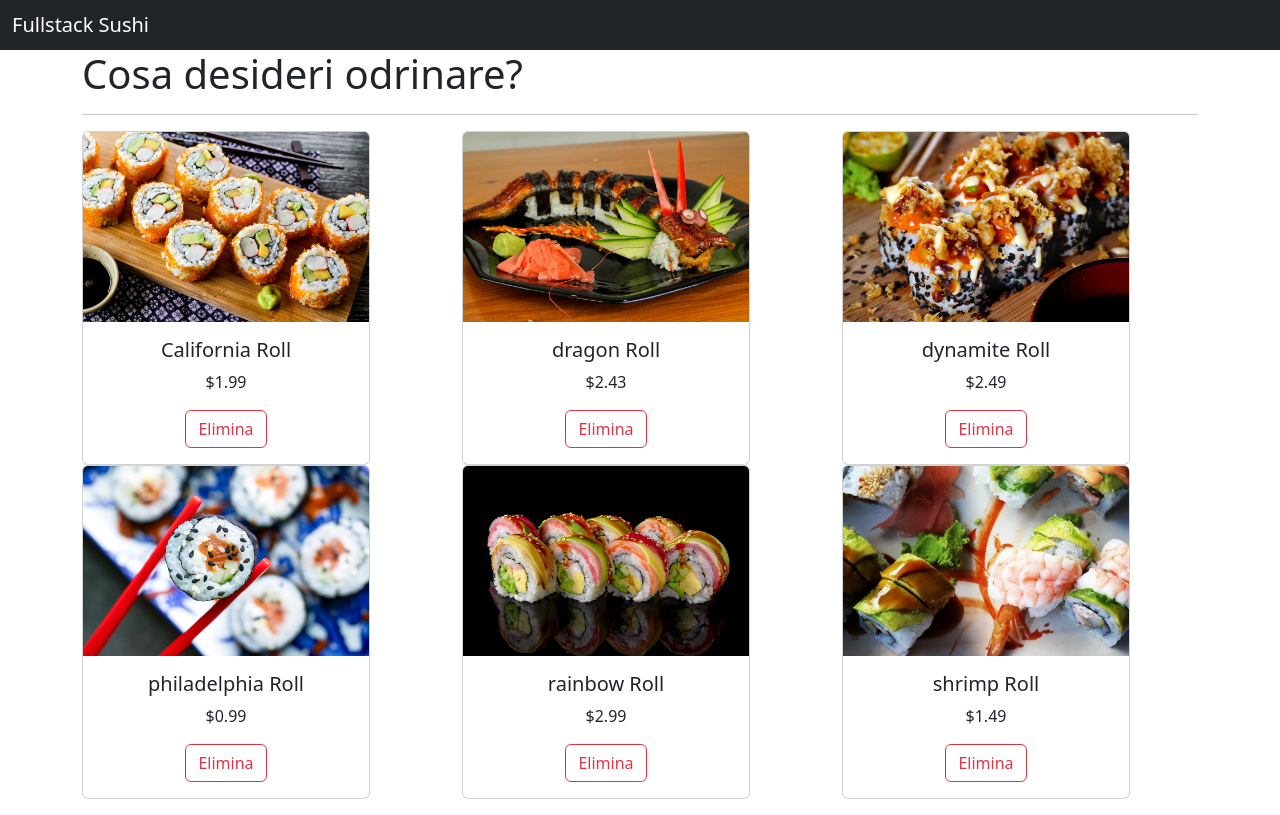
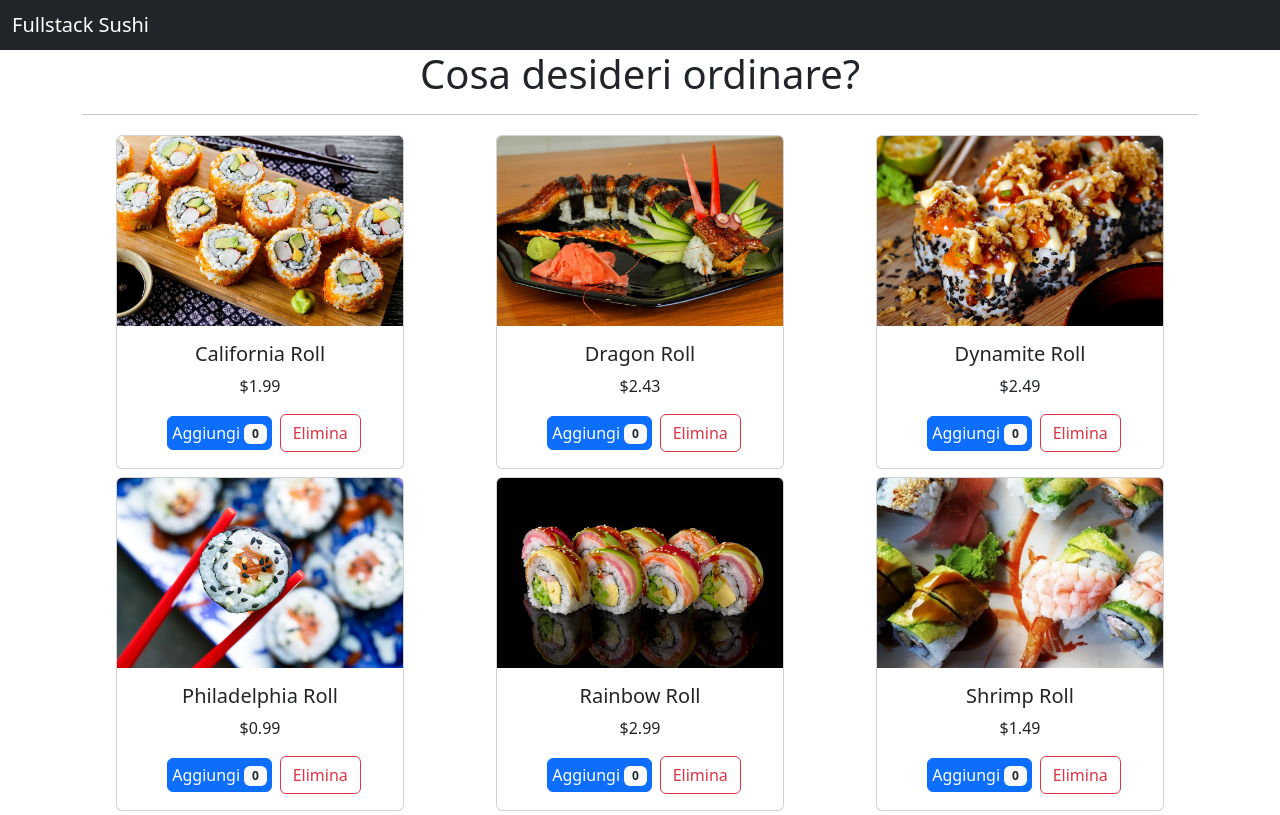
Before and after one commit to LucaVitullo/full-stack-sushi, a React (Create React App) app: page / in a window 1280 px wide. Built offline with nearby package versions, Linux system fonts and the light colour scheme.

Commit message:
add increment function on the app.js and on the component card

```diff
--- a/src/App.js
+++ b/src/App.js
@@ -13,11 +13,11 @@ class App extends Component {
   state = {
     cards: [
       { id: 0, nome: 'California', prezzo: 1.99, immagine: california, quantità: 0 },
-      { id: 1, nome: 'dragon', prezzo: 2.43, immagine: dragon, quantità: 0 },
-      { id: 2, nome: 'dynamite', prezzo: 2.49, immagine: dynamite, quantità: 0 },
-      { id: 3, nome: 'philadelphia', prezzo: 0.99, immagine: philadelphia, quantità: 0 },
-      { id: 4, nome: 'rainbow', prezzo: 2.99, immagine: rainbow, quantità: 0 },
-      { id: 5, nome: 'shrimp', prezzo: 1.49, immagine: shrimp, quantità: 0 },
+      { id: 1, nome: 'Dragon', prezzo: 2.43, immagine: dragon, quantità: 0 },
+      { id: 2, nome: 'Dynamite', prezzo: 2.49, immagine: dynamite, quantità: 0 },
+      { id: 3, nome: 'Philadelphia', prezzo: 0.99, immagine: philadelphia, quantità: 0 },
+      { id: 4, nome: 'Rainbow', prezzo: 2.99, immagine: rainbow, quantità: 0 },
+      { id: 5, nome: 'Shrimp', prezzo: 1.49, immagine: shrimp, quantità: 0 },
     ]
   }
 
@@ -27,18 +27,30 @@ class App extends Component {
     const cards = this.state.cards.filter(card => card.id !== cardId);
     this.setState({ cards });
   };
+
+  handleIncrement = card => {
+    const cards = [...this.state.cards];
+    const id = cards.indexOf(card);
+    cards[id] = { ...card };
+    cards[id].quantità++;
+    this.setState({ cards });
+
+  };
+
+
   render() {
     return (
       <>
         <Navbar />
-        <div className='container'>
-          <h1>Cosa desideri odrinare?</h1>
+        <div className='container text-center'>
+          <h1>Cosa desideri ordinare?</h1>
           <hr />
           <div className='row'>
             {this.state.cards.map(card => (
               <Card
                 key={card.id}
                 onDelete={this.handleDelete}
+                onIncrement={this.handleIncrement}
                 card={card}
               />))}
           </div>
--- a/src/Components/card.js
+++ b/src/Components/card.js
@@ -5,15 +5,19 @@ class Card extends Component {
 
     render() {
         return (
-            <div className="col" >
+            <div className="container d-flex justify-content-center col-md-6 col-lg-4 ">
+                <div className="  my-1" >
                     <div className="card" style={{ width: '18rem', textAlign: 'center' }} >
                         <img src={this.props.card.immagine} className="card-img-top" alt="..." />
                         <div className="card-body">
                             <h5 className="card-title">{this.props.card.nome} Roll</h5>
                             <p className="card-text">${this.props.card.prezzo}</p>
+                            <button onClick={() => this.props.onIncrement(this.props.card)} className="btn btn-primary p-1 mx-2">Aggiungi <span className="badge badge-light bg-light text-dark">{this.props.card.quantità}</span></button>
+
                             <button onClick={() => this.props.onDelete(this.props.card.id)} className="btn btn-outline-danger">Elimina</button>
                         </div>
                     </div>
+                </div >
             </div >
         );
     }
```
Lines whose indentation alone changed are shown as unchanged.
